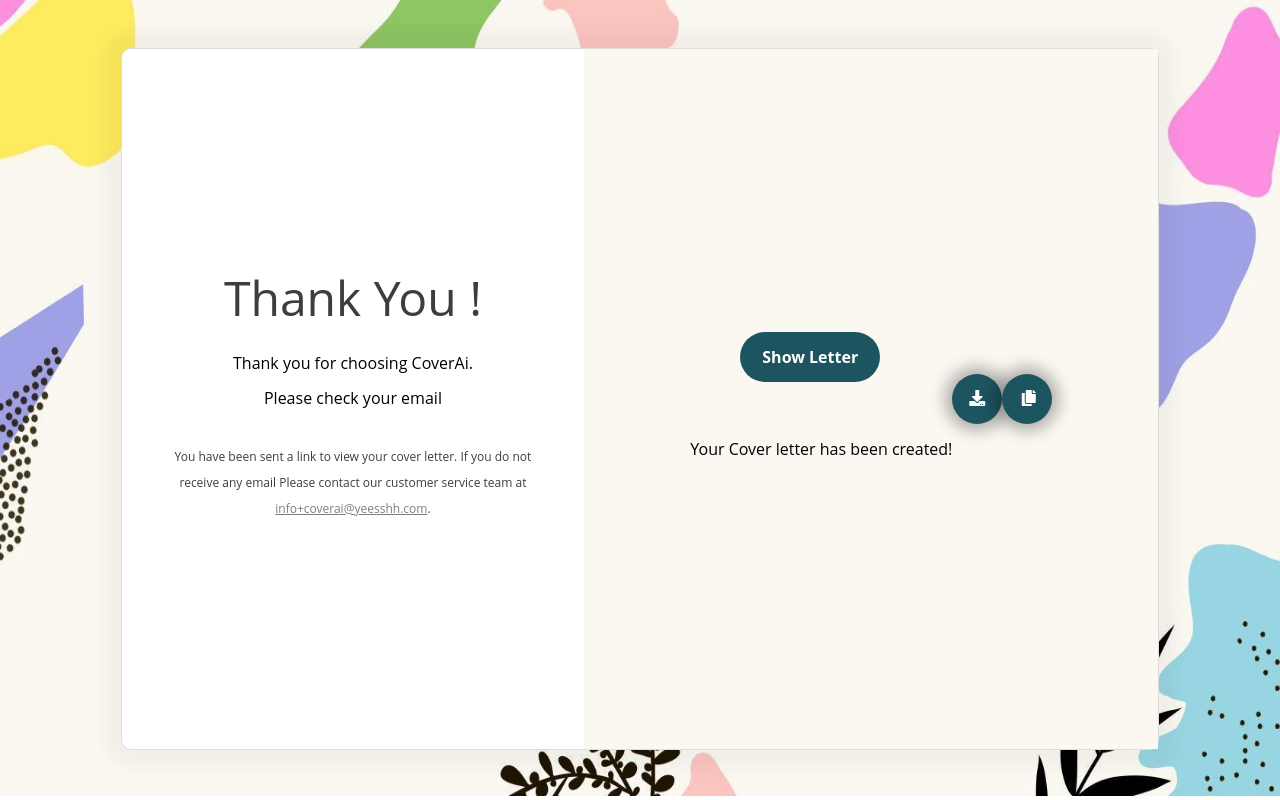
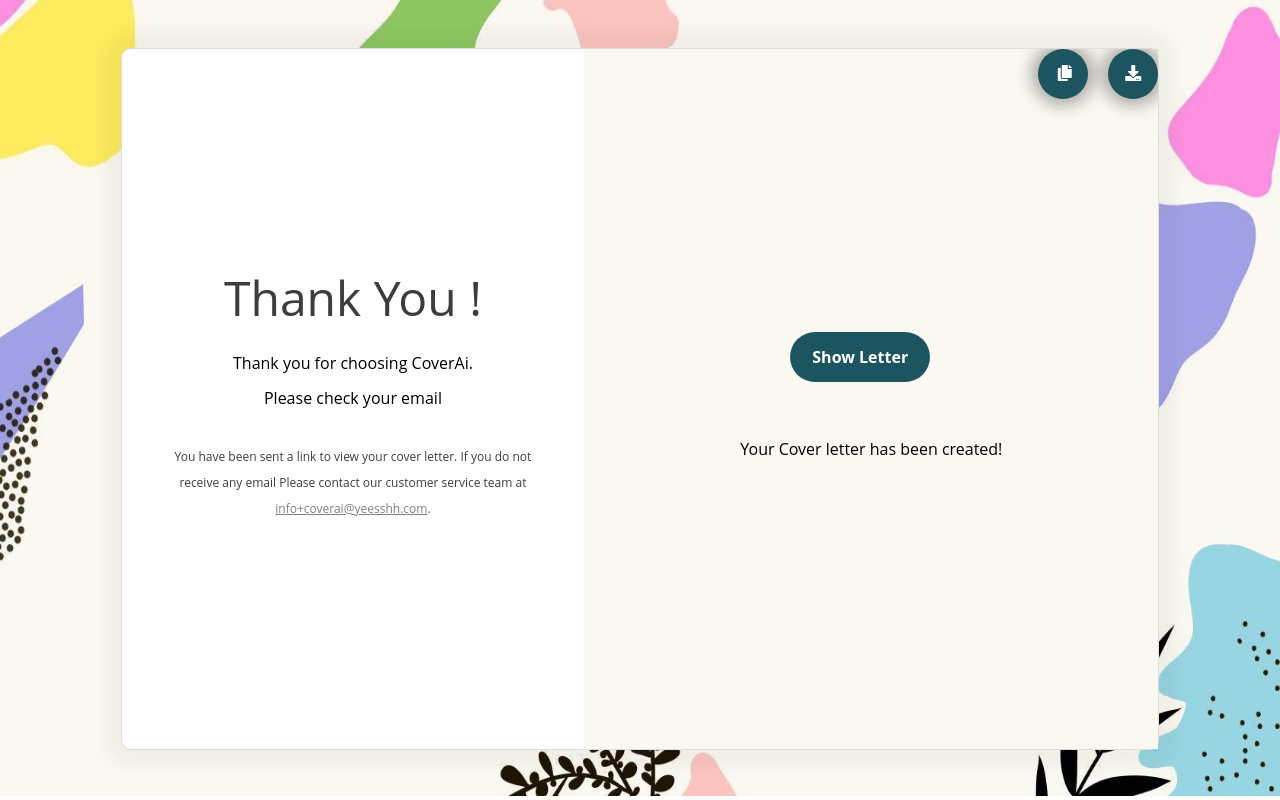
Before and after one commit to Shadab-Ahmad1/coverAi, a React (Create React App) app in the folder front-end/: page /thank-you in a window 1280 px wide. Built offline with nearby package versions, Linux system fonts and the light colour scheme.

Commit message:
add functionality of copy and download button

```diff
--- a/front-end/package.json
+++ b/front-end/package.json
@@ -3,6 +3,7 @@
     "version": "0.1.0",
     "private": true,
     "dependencies": {
+        "@react-pdf/renderer": "^3.1.12",
         "@stripe/stripe-js": "^1.54.2",
         "@testing-library/jest-dom": "^5.16.5",
         "@testing-library/react": "^13.4.0",
@@ -10,6 +11,7 @@
         "axios": "^1.4.0",
         "dotenv": "^16.3.1",
         "http-proxy-middleware": "^2.0.6",
+        "jspdf": "^2.5.1",
         "openai": "^3.3.0",
         "react": "^18.2.0",
         "react-dom": "^18.2.0",
--- a/front-end/src/components/thankyou.css
+++ b/front-end/src/components/thankyou.css
@@ -102,6 +102,9 @@
     height: 50px;
     border-radius: 50%;
     cursor: pointer;
+    position: absolute;
+    top: 0;
+    right: 0;
 }
 
 #download-btn i{
@@ -121,6 +124,9 @@
     height: 50px;
     border-radius: 50%;
     cursor: pointer;
+    right: 70px;
+    top:0;
+    position: absolute;
 }
 
 #copy-btn i{
--- a/front-end/src/components/thankyou.js
+++ b/front-end/src/components/thankyou.js
@@ -1,6 +1,7 @@
 import React, { useState, useEffect } from 'react';
 import { useLocation } from 'react-router-dom';
 import axios from 'axios';
+import jsPDF from 'jspdf';
 import "./thankyou.css";
 
 
@@ -10,6 +11,7 @@
     const [paymentDetails, setPaymentDetails] = useState(null);
     const [showCoverLetter, setShowCoverLetter] = useState(false);
     const [typedCoverLetter, setTypedCoverLetter] = useState("");
+
 
 
     useEffect(() => {
@@ -44,6 +46,47 @@
           }
         }, 100);
       };
+      const handleDownload = () => {
+        const printWindow = window.open('', '_blank');
+
+        if (printWindow) {
+          printWindow.document.open();
+          printWindow.document.write(`
+            <!DOCTYPE html>
+            <html>
+              <head>
+
+                <style>
+                  body {
+                    font-family: "Open Sans", sans-serif;
+                    font-size: 14px;
+                  }
+                  pre {
+                    white-space: pre-wrap;
+                    word-wrap: break-word;
+                  }
+                </style>
+              </head>
+              <body>
+
+                <pre>${typedCoverLetter}</pre>
+              </body>
+            </html>
+          `);
+          printWindow.document.close();
+          printWindow.print();
+        }
+      };
+
+
+      const handleCopy = () => {
+        const textArea = document.createElement('textarea');
+        textArea.value = typedCoverLetter;
+        document.body.appendChild(textArea);
+        textArea.select();
+        document.execCommand('copy');
+        document.body.removeChild(textArea);
+      };
 
 
  return (
@@ -68,10 +111,10 @@
                 </>
               )}
             </div>
-            <button id='download-btn'>
+            <button id='download-btn' onClick={handleDownload}>
             <i className='fa fa-download'></i>
             </button>
-            <button id='copy-btn'>
+            <button id='copy-btn' onClick={handleCopy}>
             <i className='fa fa-copy'></i>
             </button>
           </div>
@@ -82,3 +125,102 @@
 }
 
 export default Thankyou;
+
+
+
+// import React, { useState, useEffect } from 'react';
+// import { useLocation } from 'react-router-dom';
+// import axios from 'axios';
+// import "./thankyou.css";
+
+// function Thankyou() {
+//   const location = useLocation();
+//   const paymentId = new URLSearchParams(location.search).get('paymentId');
+//   const [paymentDetails, setPaymentDetails] = useState(null);
+//   const [showCoverLetter, setShowCoverLetter] = useState(false);
+//   const [typedCoverLetter, setTypedCoverLetter] = useState("");
+
+//   useEffect(() => {
+//     if (paymentId) {
+//       fetchPaymentDetails(paymentId);
+//     }
+//   }, [paymentId]);
+
+//   const fetchPaymentDetails = async (paymentId) => {
+//     try {
+//       const response = await axios.get(`http://localhost:5000/getCoverletter/${paymentId}`);
+//       setPaymentDetails(response.data);
+//     } catch (error) {
+//       console.error('Error fetching payment details:', error);
+//     }
+//   };
+
+//   const handleShowCoverLetter = () => {
+//     setShowCoverLetter(true);
+//     const words = paymentDetails?.coverLetter.split(' ');
+//     let currentIndex = 0;
+//     let typedText = "";
+
+//     const typingInterval = setInterval(() => {
+//       if (currentIndex < words.length) {
+//         typedText = words.slice(0, currentIndex + 1).join(' ');
+//         setTypedCoverLetter(typedText);
+//         currentIndex++;
+//       } else {
+//         clearInterval(typingInterval);
+//       }
+//     }, 100);
+//   };
+
+//   const handleDownload = () => {
+//     const blob = new Blob([typedCoverLetter], { type: 'text/plain' });
+//     const url = URL.createObjectURL(blob);
+//     const a = document.createElement('a');
+//     a.href = url;
+//     a.download = 'cover_letter.txt';
+//     document.body.appendChild(a);
+//     a.click();
+//     document.body.removeChild(a);
+//   };
+
+//   const handleCopy = () => {
+//     const textArea = document.createElement('textarea');
+//     textArea.value = typedCoverLetter;
+//     document.body.appendChild(textArea);
+//     textArea.select();
+//     document.execCommand('copy');
+//     document.body.removeChild(textArea);
+//   };
+
+//   return (
+//     <section className="thankyou-whole-wrapper" id="thankyou-whole-wrapper">
+//       <div className="container-fluid white-rectangle">
+//         <div className="col-sm-6 text-center" id="thankYouContainer">
+//           {/* ... other components */}
+//         </div>
+//         <div className="col-sm-6" id="loadingContainer">
+//           <div className="thank-you" id="coverLetterButton">
+//             {!showCoverLetter ? (
+//               <>
+//                 <button className="btn button7" onClick={handleShowCoverLetter}>Show Letter</button>
+//                 <p>Your Cover letter has been created!</p>
+//               </>
+//             ) : (
+//               <>
+//                 <p className='coverLetterText'>{typedCoverLetter}</p>
+//               </>
+//             )}
+//           </div>
+//           <button id='download-btn' onClick={handleDownload}>
+//             <i className='fa fa-download'></i>
+//           </button>
+//           <button id='copy-btn' onClick={handleCopy}>
+//             <i className='fa fa-copy'></i>
+//           </button>
+//         </div>
+//       </div>
+//     </section>
+//   );
+// }
+
+// export default Thankyou;
```
Also changed, not shown: 1 other file (tests, documents, lock files or other folders).
